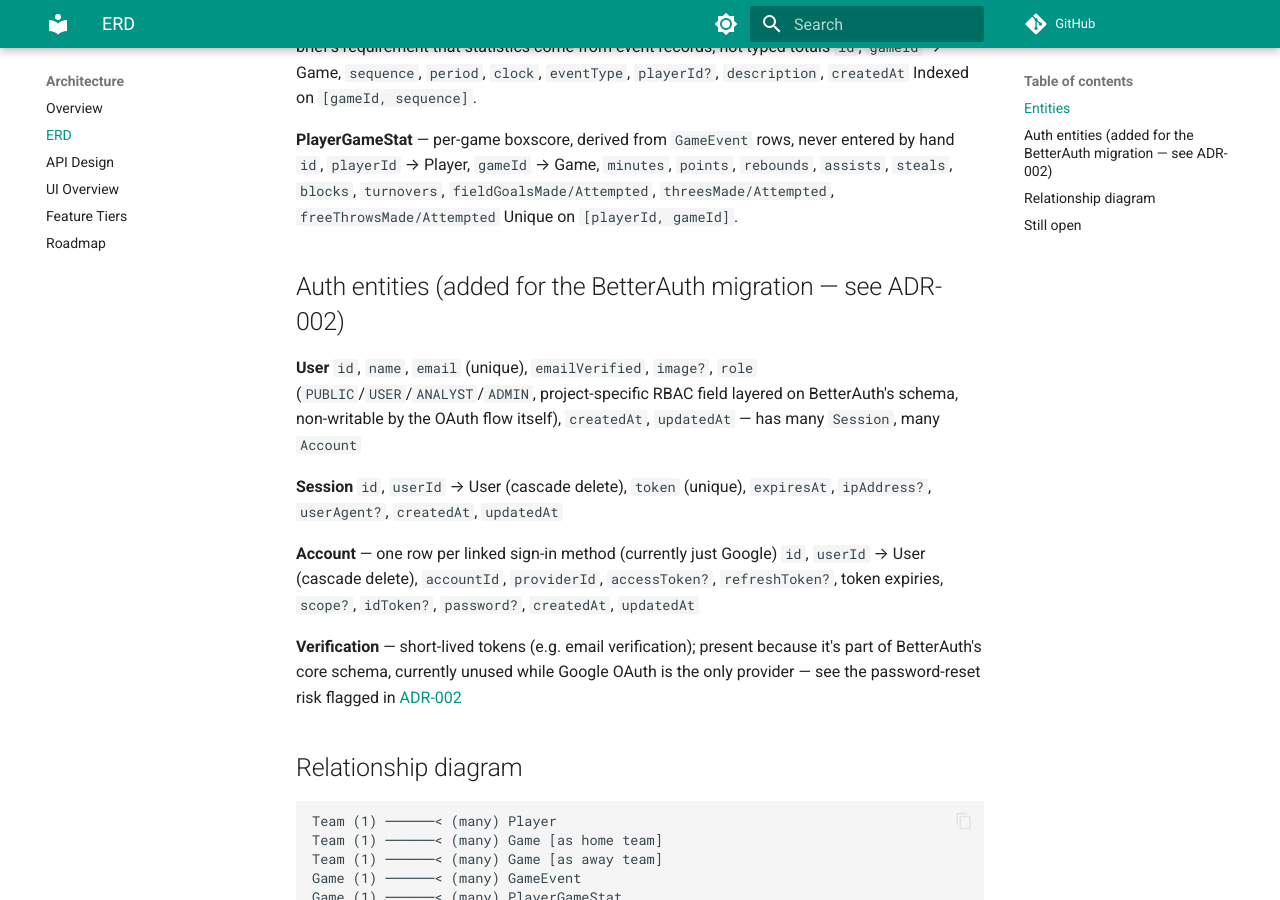
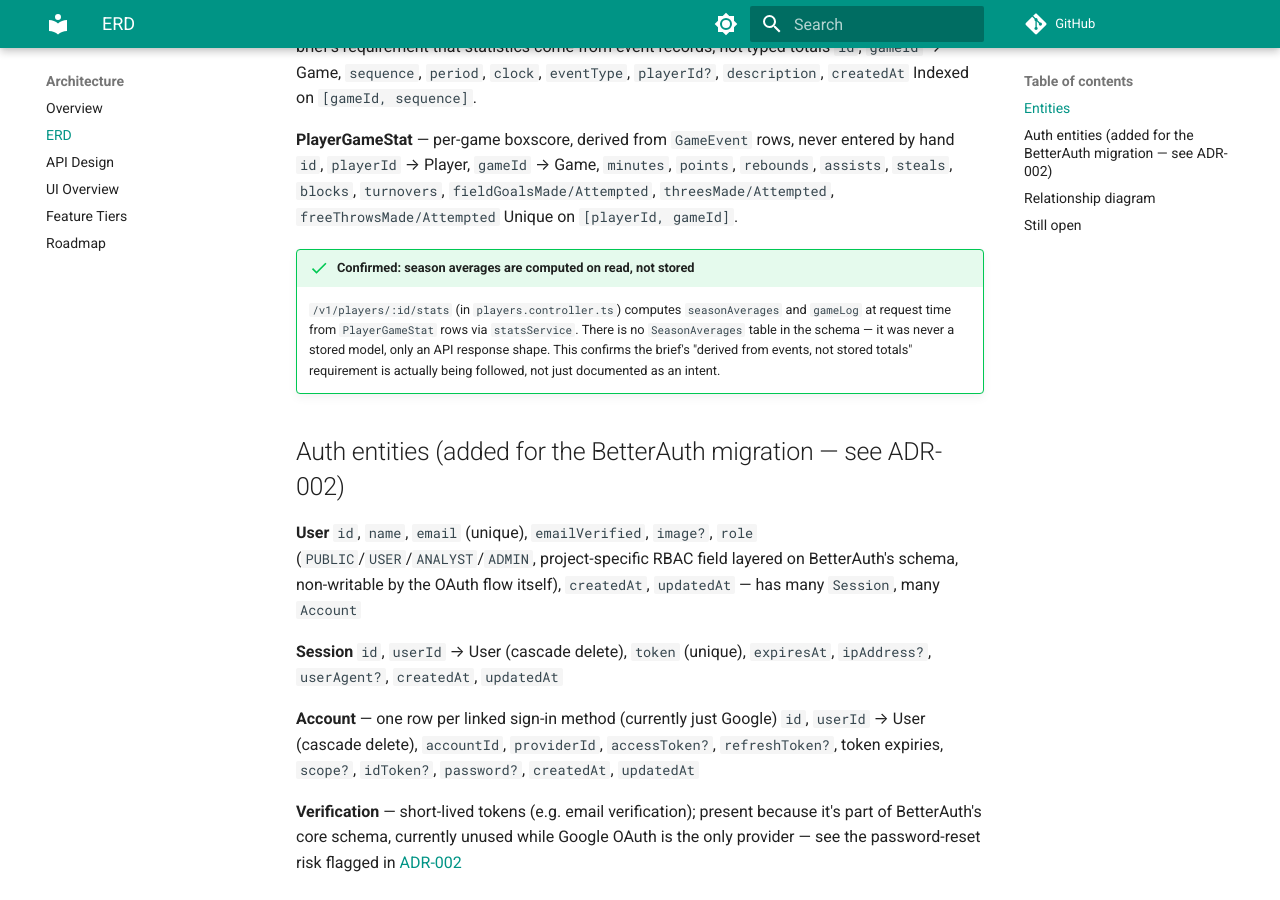
Before and after one commit to Sports-Analytics-Innovation-Platform/Innovation-Documentation-Website, an MkDocs documentation site: the page built from docs/design/erd.md, in a window 1280 px wide and 900 px high, scrolled down 781 px. Built offline with MkDocs 1.6.1 and Material for MkDocs 9.7.7, drawn with Linux system fonts in a browser that asks for light colours; comment, search, counter and statistics services are not loaded.

Commit message:
docs: confirm season averages computed on read, not stored
Assisted-by: Claude-Web[Claude Sonnet 5]

```diff
--- a/docs/design/erd.md
+++ b/docs/design/erd.md
@@ -24,6 +24,9 @@ Indexed on `[gameId, sequence]`.
 **PlayerGameStat** — per-game boxscore, derived from `GameEvent` rows, never entered by hand
 `id`, `playerId` → Player, `gameId` → Game, `minutes`, `points`, `rebounds`, `assists`, `steals`, `blocks`, `turnovers`, `fieldGoalsMade/Attempted`, `threesMade/Attempted`, `freeThrowsMade/Attempted`
 Unique on `[playerId, gameId]`.
+
+!!! success "Confirmed: season averages are computed on read, not stored"
+    `/v1/players/:id/stats` (in `players.controller.ts`) computes `seasonAverages` and `gameLog` at request time from `PlayerGameStat` rows via `statsService`. There is no `SeasonAverages` table in the schema — it was never a stored model, only an API response shape. This confirms the brief's "derived from events, not stored totals" requirement is actually being followed, not just documented as an intent.
 
 ## Auth entities (added for the BetterAuth migration — see ADR-002)
 
```
